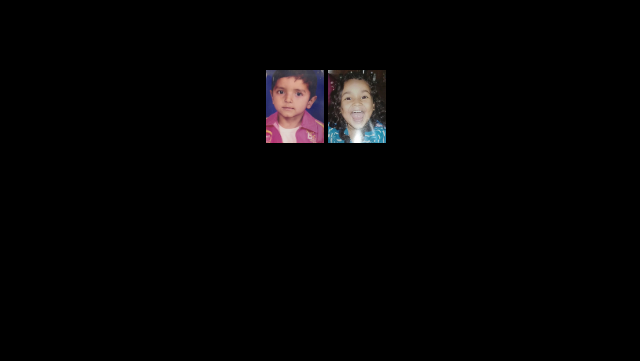
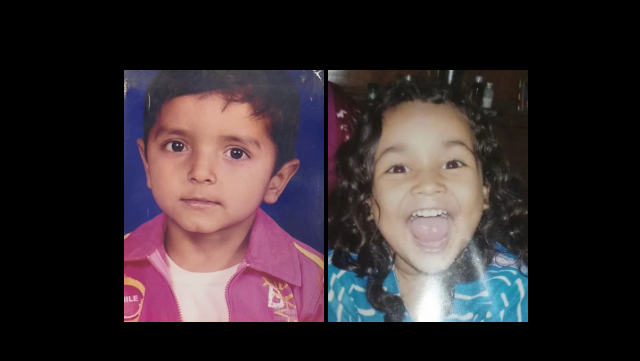
Before and after one commit to forPriyanshi/home, a plain HTML site: page index.html in a window 1280 px wide. Shown: the part 181-542 px from the top of the page, without its empty margins (314-954 px from the left). Drawn offline with Linux system fonts and the light colour scheme.

Commit message:
Update index.html

```diff
--- a/index.html
+++ b/index.html
@@ -19,6 +19,7 @@
 	color: red;
     	font-size: 50%;
     img {
+	padding: 30
     }
   </style>
   </head>
@@ -28,8 +29,8 @@
     <h3 id="last">(PLEASE SAY YES)</h3>
   </div>
   <div id="images">
-	  <img id="img1" src="./IMG_7124.jpeg" width="58" height="73">
-	  <img id="img2" src="./IMG_7118.jpeg" width="58" height="73">
+	  <img id="img1" src="./IMG_7124.jpeg" width="200" height="251.5">
+	  <img id="img2" src="./IMG_7118.jpeg" width="200" height="251.5">
   </div>
   <script>
 	  var last = document.getElementById('last');
```
